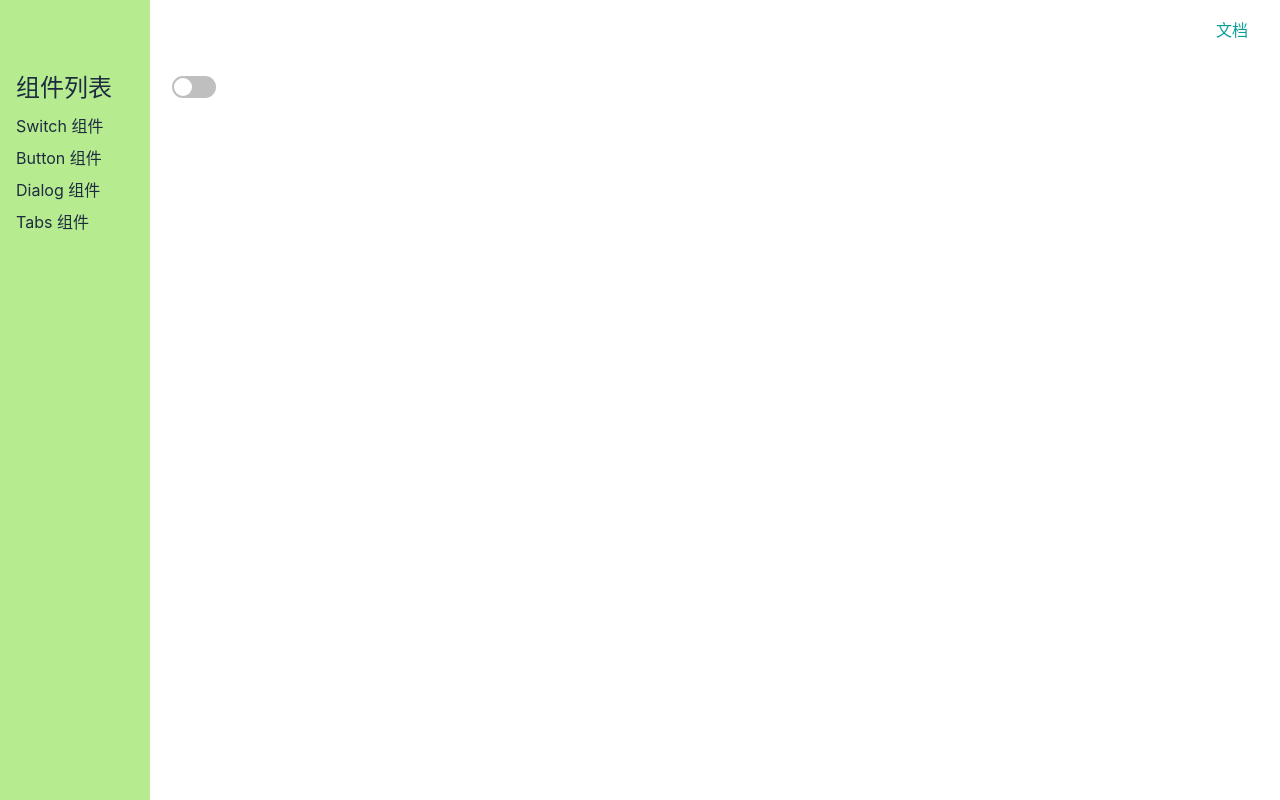
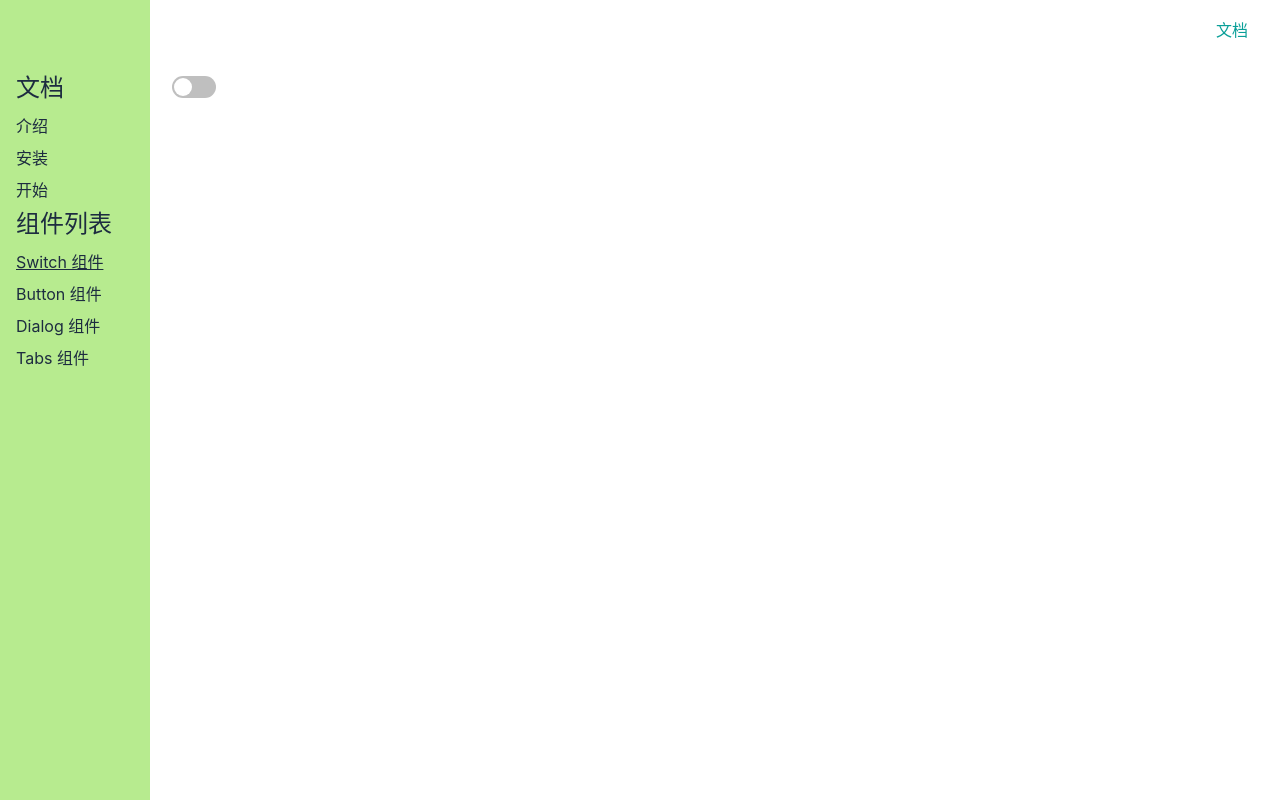
Before and after one commit to waynefu2020/sky-ui-1, a Vue app: page /#/doc/switch in a window 1280 px wide. Built offline with nearby package versions, Linux system fonts and the light colour scheme.

Commit message:
高亮当前路由

```diff
--- a/src/components/Topnav.vue
+++ b/src/components/Topnav.vue
@@ -1,10 +1,10 @@
 <template>
   <div class="topNav">
-    <div class="logo" >
-      <svg class="icon" @click="toggleMenu">
+    <router-link to="/" class="logo" >
+      <svg class="icon">
         <use xlink:href="#icon-tree"></use>
       </svg>
-    </div>
+    </router-link>
     <ul class="menu">
       <li>
         <router-link to="/doc">文档</router-link>
@@ -47,7 +47,7 @@ $color: #0a9f98;
   top: 0;
   left: 0;
   width: 100%;
-  z-index: 10;
+  z-index: 20;
   justify-content: center;
   align-items: center;
   > .logo {
@@ -86,7 +86,6 @@ $color: #0a9f98;
     }
     > .toggleAside{
       display: inline-block;
-
     }
   }
 }
--- a/src/router.ts
+++ b/src/router.ts
@@ -6,6 +6,9 @@ import ButtonDemo from './components/ButtonDemo.vue'
 import DialogDemo from './components/DialogDemo.vue'
 import TabsDemo from './components/TabsDemo.vue'
 import DocDemo from './components/DocDemo.vue'
+import Intro from './views/Intro.vue'
+import GetStarted from './views/GetStarted.vue'
+import Install from './views/Install.vue'
 
 const history = createWebHashHistory();
 export const router = createRouter({
@@ -17,6 +20,9 @@ export const router = createRouter({
             component: Doc,
             children: [
                 {path: '', component: DocDemo},
+                {path: 'intro', component: Intro},
+                {path: 'get-started', component: GetStarted},
+                {path: 'install', component: Install},
                 {path: 'switch', component: SwitchDemo},
                 {path: 'button', component: ButtonDemo},
                 {path: 'dialog', component: DialogDemo},
--- a/src/views/Doc.vue
+++ b/src/views/Doc.vue
@@ -3,6 +3,18 @@
     <Topnav class="nav" :toggleMenuButtonVisible="true"/>
     <div class="content">
       <aside v-if="menuVisible">
+        <h2>文档</h2>
+        <ol>
+          <li>
+            <router-link to="/doc/intro">介绍</router-link>
+          </li>
+          <li>
+            <router-link to="/doc/install">安装</router-link>
+          </li>
+          <li>
+            <router-link to="/doc/get-started">开始</router-link>
+          </li>
+        </ol>
         <h2>组件列表</h2>
         <ol>
           <li>
@@ -41,6 +53,9 @@ export default {
 </script>
 
 <style lang="scss" scoped>
+.router-link-active{
+  text-decoration: underline;
+}
 .layout{
   display: flex;
   flex-direction: column;
--- /dev/null
+++ b/src/views/GetStarted.vue
@@ -0,0 +1,3 @@
+<template>
+  <div>get started</div>
+</template>
--- /dev/null
+++ b/src/views/Install.vue
@@ -0,0 +1,3 @@
+<template>
+  <div>Install</div>
+</template>
--- /dev/null
+++ b/src/views/Intro.vue
@@ -0,0 +1,3 @@
+<template>
+  <div>Intro</div>
+</template>
```
